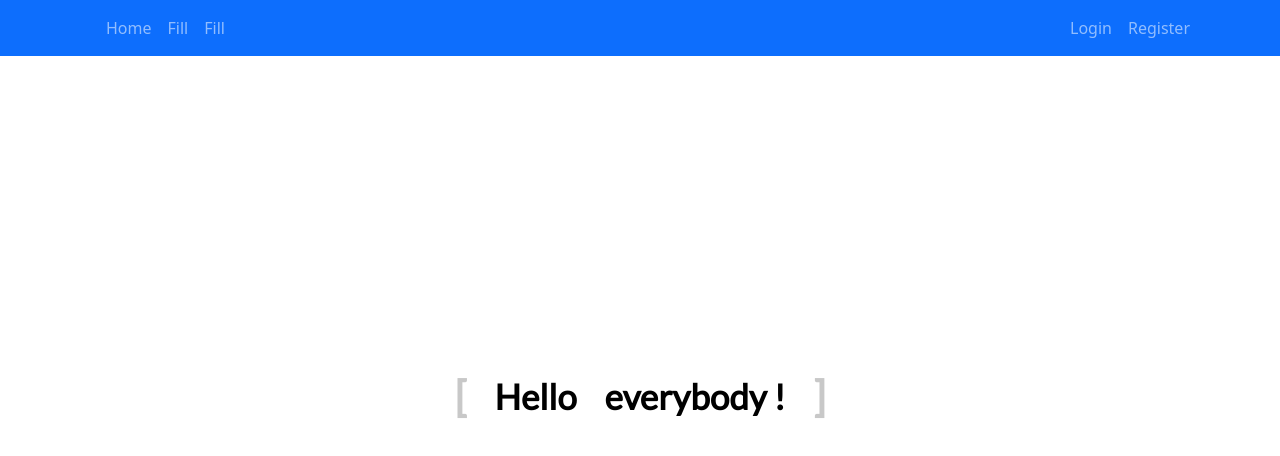
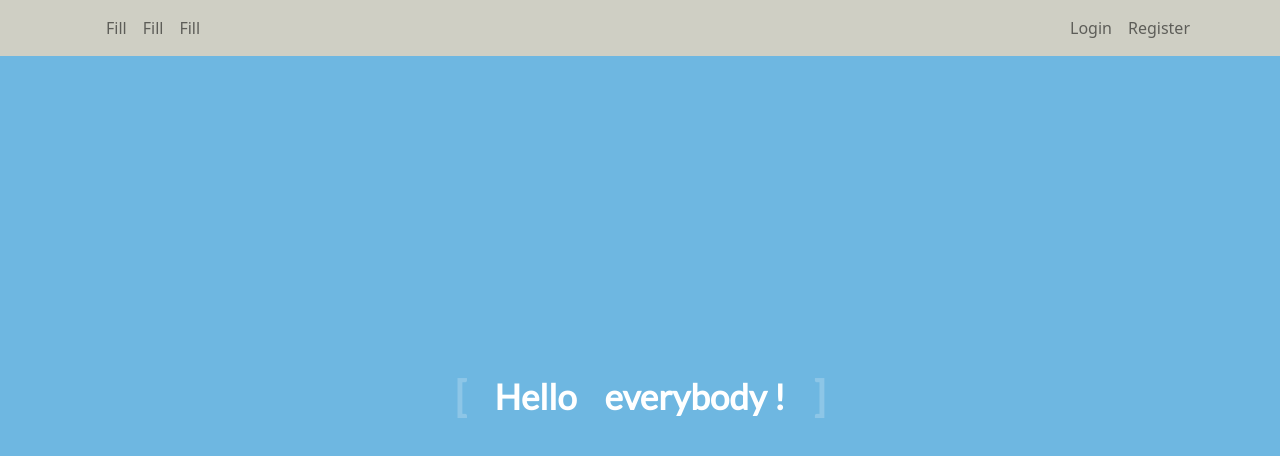
Before and after one commit to JacobBerkey/Budget_App_React, a React (Create React App) app: page / in a window 1280 px wide. Shown: the top 456 px of the page. Built offline with nearby package versions, Linux system fonts and the light colour scheme.

Commit message:
CSS Stylizing for home and custom navbar

```diff
--- a/package.json
+++ b/package.json
@@ -6,6 +6,7 @@
     "@material-ui/core": "^4.12.3",
     "@material-ui/icons": "^4.11.2",
     "@mui/icons-material": "^5.1.0",
+    "@react-icons/all-files": "^4.1.0",
     "@testing-library/jest-dom": "^5.15.0",
     "@testing-library/react": "^11.2.7",
     "@testing-library/user-event": "^12.8.3",
@@ -18,6 +19,7 @@
     "react-bootstrap": "^2.0.2",
     "react-chartjs-2": "^3.3.0",
     "react-dom": "^17.0.2",
+    "react-icons": "^4.3.1",
     "react-plotly.js": "^2.5.1",
     "react-router": "^5.2.0",
     "react-router-dom": "^5.2.0",
--- a/src/App.js
+++ b/src/App.js
@@ -183,7 +183,7 @@ class App extends Component {
     }
     catch(err){
     }
-   }
+  }
 
   render () {
     var user = this.state.user;
--- a/src/components/Home/Home.css
+++ b/src/components/Home/Home.css
@@ -1,8 +1,8 @@
-.App {
+.Home {
 	width: 100%;
 	height: 100%;
-	position: fixed;
-	background-color: white;
+	position:fixed;
+	background-color: rgba(0, 128, 202, 0.568);
   }
 
   .content {
@@ -15,7 +15,7 @@
 	font-family: "Lato", sans-serif;
 	font-size: 35px;
 	line-height: 40px;
-	color:black;
+	color:rgb(255, 255, 255);
   }
   .content__container {
 	font-weight: 600;
@@ -35,7 +35,7 @@
   .content__container:after, .content__container:before {
 	position: absolute;
 	top: 0;
-	color: black;
+	color: rgb(255, 255, 255);
 	font-size: 42px;
 	line-height: 40px;
 	-webkit-animation-name: opacity;
--- a/src/components/Home/Home.js
+++ b/src/components/Home/Home.js
@@ -4,7 +4,7 @@ import './Home.css'
 class Home extends Component{
   render(){
     return(
-      <div>
+      <div className="Home">
       <link href="https://fonts.googleapis.com/css?family=Lato" rel="stylesheet"/>
 
 <div class="content">
--- /dev/null
+++ b/src/components/Login/NavBar/NavBar.css
@@ -0,0 +1,3 @@
+.NavBar-color{
+    background-color:rgb(207, 207, 196);
+}
--- a/src/components/Login/NavBar/NavBar.js
+++ b/src/components/Login/NavBar/NavBar.js
@@ -3,24 +3,25 @@ import React from 'react'
 import Navbar from 'react-bootstrap/Navbar'
 import Nav from 'react-bootstrap/Nav'
 import Container from 'react-bootstrap/Container'
+import './NavBar.css'
 
 
 
 function NavBar(props) {
     return(
-        <Navbar collapseOnSelect expand="lg" bg="primary" variant="dark">
+        <Navbar collapseOnSelect expand="lg" className="NavBar-color" variant="light">
   <Container>
         <a className="navbar-brand" href="#">
         </a>
           <Navbar.Toggle aria-controls="responsive-navbar-nav" />
             <Navbar.Collapse id="responsive-navbar-nav">
                 <Nav className="me-auto">
-                    <Nav.Link href="/">Home</Nav.Link>
+                    <Nav.Link href="/">Fill</Nav.Link>
                     <Nav.Link href="/">Fill</Nav.Link>
                     <Nav.Link href="/">Fill</Nav.Link>
                     </Nav>
                     <Nav>
-                    {props.user &&<Nav.Link href="/">Fill</Nav.Link>}
+                    {props.user &&<Nav.Link href="/">fill</Nav.Link>}
                     {props.user &&<Nav.Link href="/">Fill</Nav.Link>}
                     {props.user &&<Nav.Link href="/">Fill</Nav.Link>}
                     {!props.user && <Nav.Link onClick={props.userSignIn} href="/login">Login</Nav.Link>}
--- a/src/components/SignUp/SignUp.js
+++ b/src/components/SignUp/SignUp.js
@@ -143,7 +143,7 @@ const theme = createTheme();
                   required
                   fullWidth
                   id="prefix"
-                  label="prefix"
+                  label="Prefix"
                   name="prefix"
                   onChange={handlePrefixChange}
                   autoComplete="family-name"
```
Also changed, not shown: 1 other file (tests, documents, lock files or other folders).
